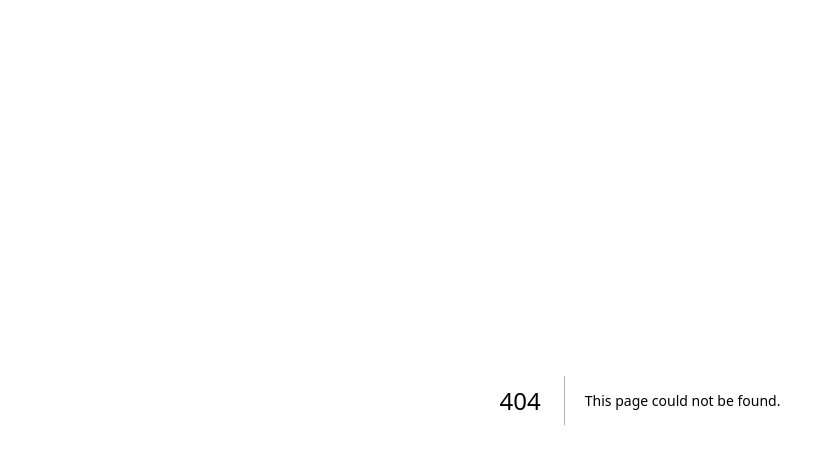
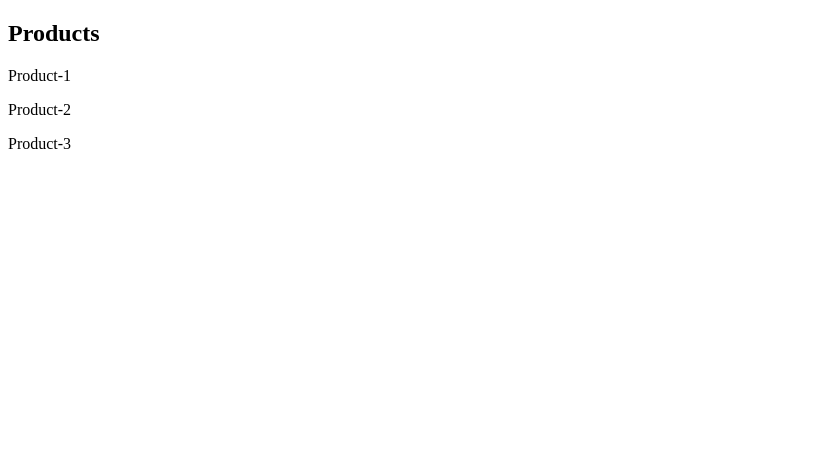
Before and after one commit to emmeiwhite/23-nextjs-15-complete-project, a Next.js app: page /products in a window 1280 px wide. Before the commit this address had no page. Shown: the top 464 px of the page, without its empty margins (0-835 px from the left). Built offline with nearby package versions, Linux system fonts and the light colour scheme.

Commit message:
dynamic product routes

```diff
--- /dev/null
+++ b/src/app/products/page.tsx
@@ -0,0 +1,12 @@
+const Products = () => {
+  return (
+    <section>
+      <h1>Products</h1>
+
+      <p>Product-1</p>
+      <p>Product-2</p>
+      <p>Product-3</p>
+    </section>
+  )
+}
+export default Products
```
Also changed, not shown: src/app/products/[productId]/page.tsx (added, +8 -0 lines).
